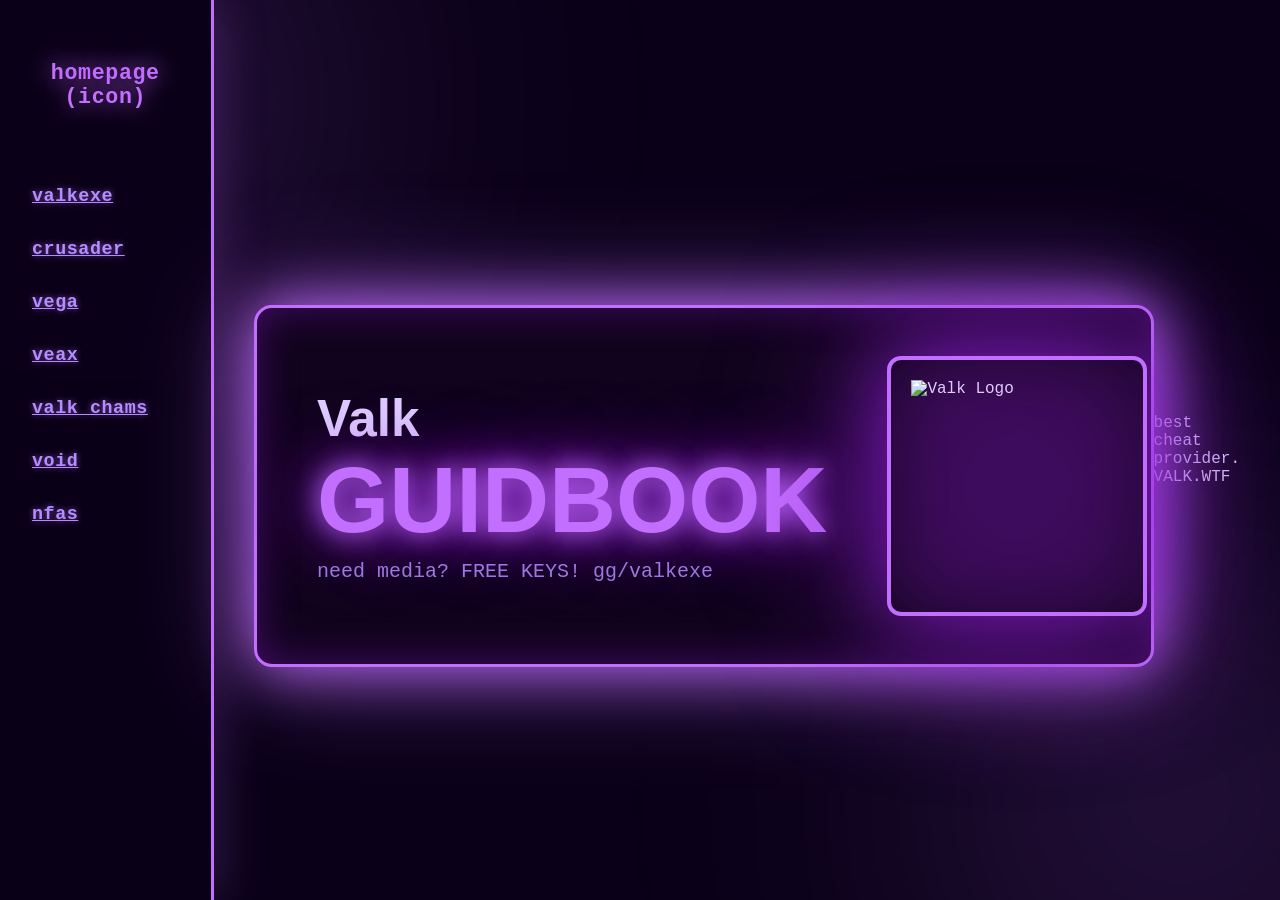
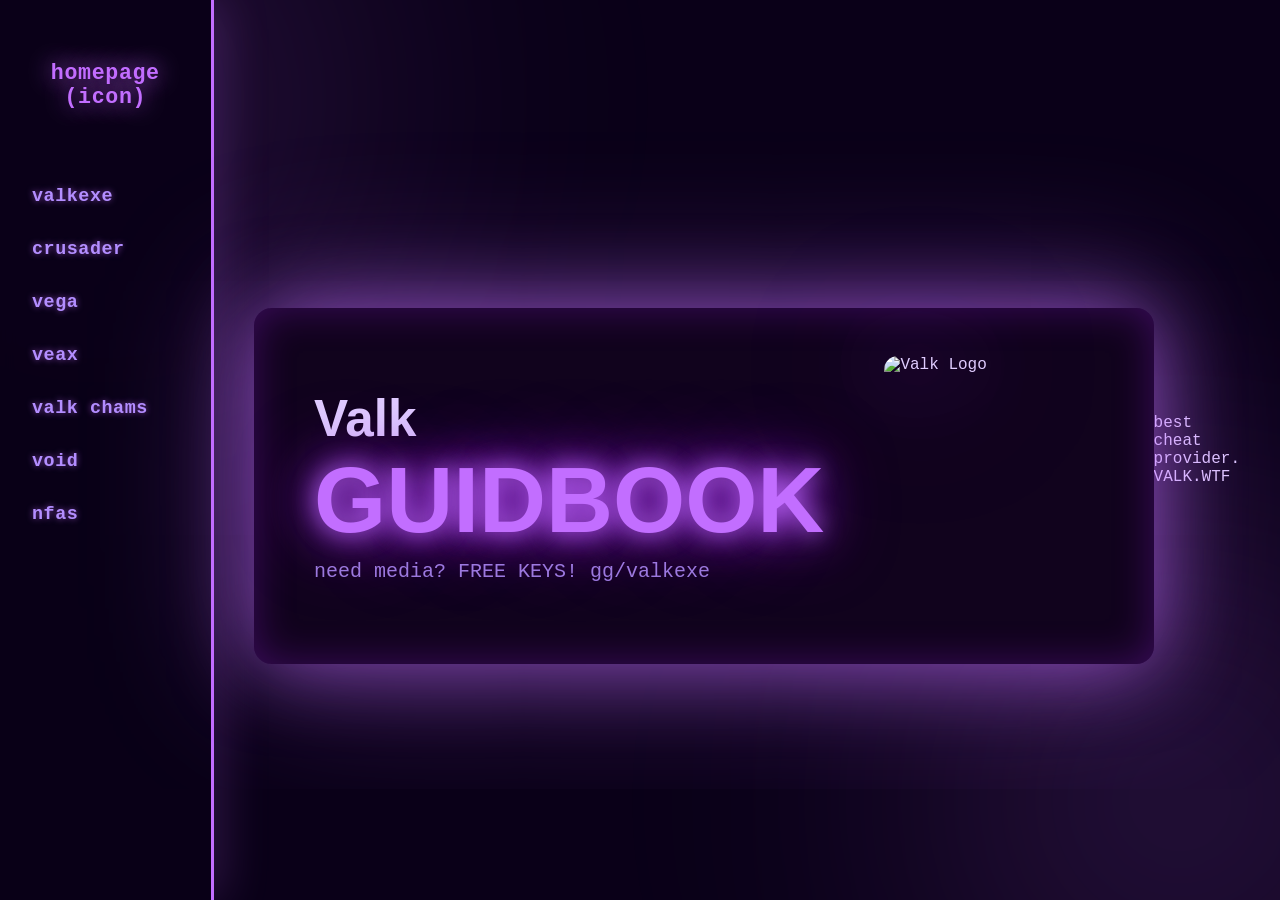

Update style.css

--- a/style.css
+++ b/style.css
@@ -1,3 +1,4 @@
+
 /*
   Enhanced Valk Guide Website Styles
   This stylesheet defines a dark, neon-inspired aesthetic for the Valk GUIDBOOK website.
@@ -86,6 +87,7 @@ body::after {
   text-transform: lowercase;
   text-shadow: 0 0 6px rgba(194,110,255,0.6);
   transition: all 0.25s ease;
+  text-decoration: none;
 }
 
 .sidebar-item.home {
@@ -120,14 +122,15 @@ body::after {
   width: 100%;
   max-width: 900px;
   background: var(--box-bg);
-  border: var(--border);
+  /* Remove visible border around the hero card */
+  border: none;
   border-radius: 18px;
   padding: 48px 60px;
   margin-top: 8vh;
-  box-shadow: 
-    0 0 60px var(--accent),
-    0 0 120px rgba(194,110,255,0.45),
-    inset 0 0 40px rgba(160,32,240,0.35);
+  box-shadow:
+    0 0 80px rgba(194,110,255,0.6),
+    0 0 160px rgba(194,110,255,0.4),
+    inset 0 0 40px rgba(160,32,240,0.3);
   transition: transform 0.3s ease, box-shadow 0.4s ease;
   will-change: transform;
 }
@@ -223,10 +226,11 @@ body::after {
   width: 260px;
   height: 260px;
   object-fit: contain;
-  border: 4px solid var(--accent);
+  /* Remove border and box around the logo for a cleaner look */
+  border: none;
   border-radius: 14px;
-  background: rgba(0,0,0,0.5);
-  padding: 20px;
+  background: none;
+  padding: 0;
   filter: drop-shadow(0 0 40px var(--purple)) drop-shadow(0 0 70px var(--accent-dark));
 }
 
